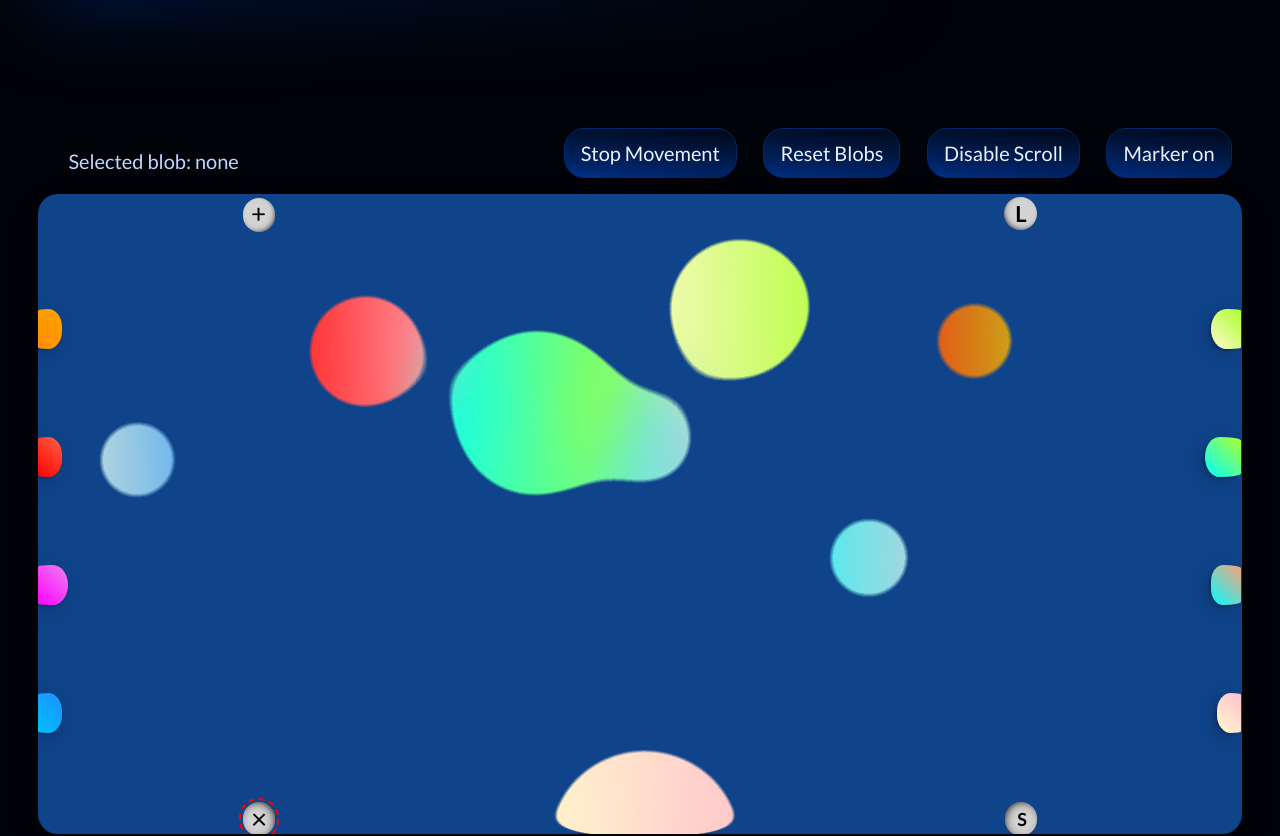
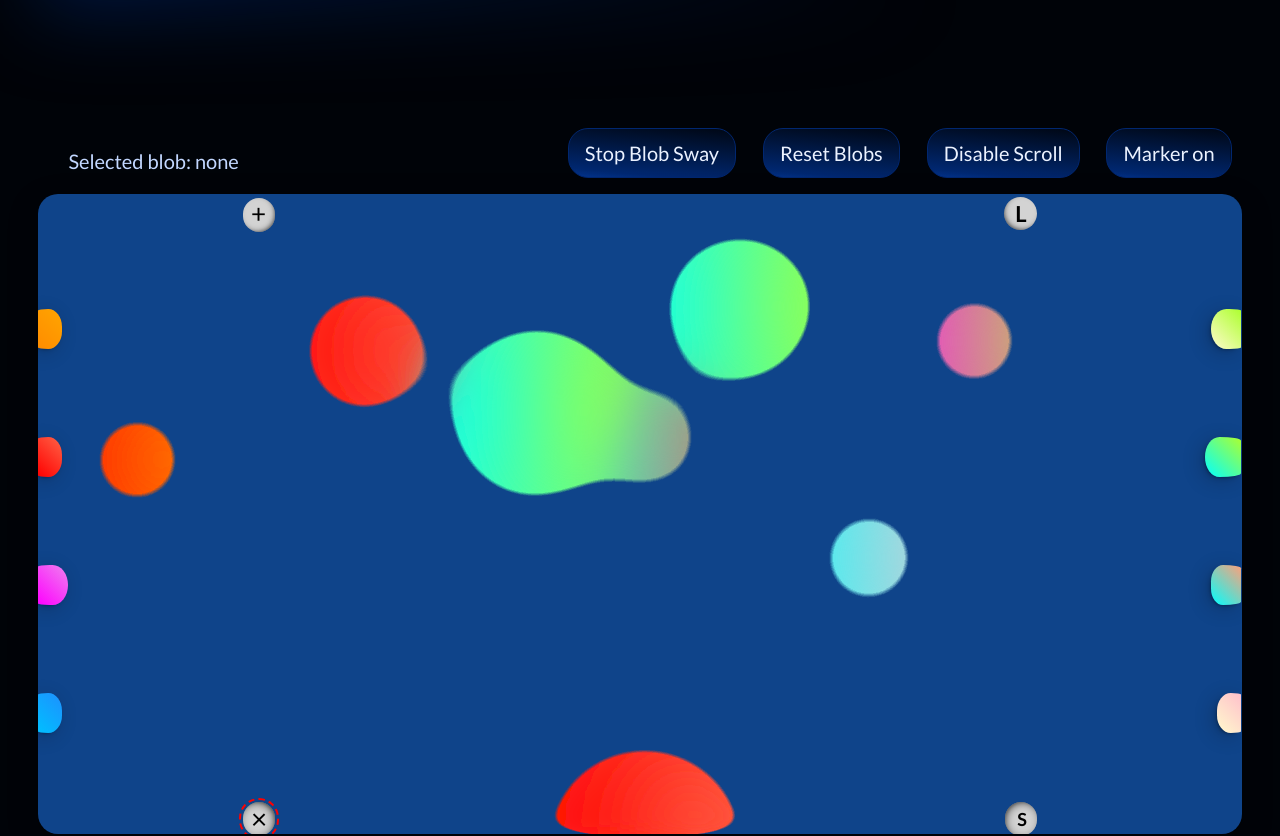
Before and after one commit to jenniina/react-sub-site, a React (Vite) app: page /portfolio/blob in a window 1280 px wide. Shown: the part 2200-3036 px from the top of the page. Built offline with nearby package versions, Linux system fonts and the light colour scheme; no server answers.

Commit message:
streamline keyboard color change and add check for reduced motion preference

```diff
--- a/src/components/Blob/blobJS.tsx
+++ b/src/components/Blob/blobJS.tsx
@@ -1,6 +1,12 @@
 import React, { useRef, useEffect, useState, useContext } from 'react'
 import { isEqual } from 'lodash'
-import { Draggable, BackgroundColor, RefObject, focusedBlob } from './interfaces'
+import {
+  Draggable,
+  BackgroundColor,
+  RefObject,
+  focusedBlob,
+  ColorPair,
+} from './interfaces'
 import DragComponent from './components/DragComponent'
 import { BlobContext, Props } from './components/BlobProvider'
 
@@ -60,6 +66,19 @@ export default function BlobJS() {
   if (draggables[d] === undefined) {
     draggables[d] = []
   }
+
+  const colorPairs: ColorPair[] = [
+    { color1: 'lemonchiffon', color2: 'pink', class: 'color-pinkyellow' },
+    { color1: 'lemonchiffon', color2: 'greenyellow', class: 'color-yellowlime' },
+    { color1: 'cyan', color2: 'greenyellow', class: 'color-cyanyellow' },
+    { color1: 'cyan', color2: 'pink', class: 'color-cyanpink' },
+    { color1: 'darkorange', color2: 'orange', class: 'color-orange' },
+    { color1: 'red', color2: 'tomato', class: 'color-red' },
+    { color1: 'magenta', color2: 'violet', class: 'color-purple' },
+    { color1: 'deepskyblue', color2: 'dodgerblue', class: 'color-blue' },
+  ]
+
+  const [colorIndex, setColorIndex] = useState(0)
 
   const [focusedBlob, setFocusedBlob] = useState<focusedBlob | null>(null)
   const [usingKeyboard, setUsingKeyboard] = useState(false)
@@ -163,7 +182,7 @@ export default function BlobJS() {
     setHasBeenMade(true)
   }
 
-  let paused: boolean
+  const [paused, setPaused] = useState(false)
 
   function stopSway(
     e:
@@ -174,15 +193,36 @@ export default function BlobJS() {
 
     if (!paused && dragUl0.current) {
       dragUl0.current.classList.add('paused')
-      paused = true
-      if (stopBlobs.current) stopBlobs.current.textContent = 'Start Movement'
+      setPaused(true)
+      if (stopBlobs.current) stopBlobs.current.textContent = 'Start Blob Sway'
     } else if (paused && dragUl0.current) {
       dragUl0.current.classList.remove('paused')
-      paused = false
-      if (stopBlobs.current) stopBlobs.current.textContent = 'Stop Movement'
+      setPaused(false)
+      if (stopBlobs.current) stopBlobs.current.textContent = 'Stop Blob Sway'
     }
-    return () => {}
   }
+
+  const [prefersReducedMotion, setPrefersReducedMotion] = useState(false)
+
+  useEffect(() => {
+    const mediaQuery = window.matchMedia('(prefers-reduced-motion: reduce)')
+    setPrefersReducedMotion(mediaQuery.matches)
+
+    const listener = () => setPrefersReducedMotion(mediaQuery.matches)
+    mediaQuery.addEventListener('change', listener)
+
+    return () => {
+      mediaQuery.removeEventListener('change', listener)
+    }
+  }, [])
+
+  useEffect(() => {
+    if (prefersReducedMotion && dragUl0.current) {
+      dragUl0.current.classList.add('paused')
+      setPaused(true)
+      if (stopBlobs.current) stopBlobs.current.textContent = 'Start Blob Sway'
+    }
+  }, [prefersReducedMotion])
 
   const amountOfBlobs = 8 // Initial amount of blobs
 
@@ -199,7 +239,7 @@ export default function BlobJS() {
   const makeAnew = (amount: number) => {
     for (let i: number = 0; i < amount; i++) {
       const colorswitch = () => {
-        let number: number = Math.ceil(getRandomMinMax(0.1, 7))
+        let number: number = Math.ceil(getRandomMinMax(0.1, 8))
         switch (number) {
           case 1:
             color1 = 'lemonchiffon'
@@ -228,6 +268,10 @@ export default function BlobJS() {
           case 7:
             color1 = 'deepskyblue'
             color2 = 'dodgerblue'
+            break
+          case 8:
+            color1 = 'darkorage'
+            color2 = 'orange'
             break
           default:
             color1 = 'cyan'
@@ -556,7 +600,7 @@ export default function BlobJS() {
               stopSway(e)
             }}
           >
-            Stop Movement
+            Stop Blob Sway
           </button>
           <button
             ref={resetBlobs}
@@ -645,6 +689,9 @@ export default function BlobJS() {
               getRandomMinMax={getRandomMinMax}
               focusedBlob={focusedBlob}
               setFocusedBlob={setFocusedBlob}
+              colorIndex={colorIndex}
+              setColorIndex={setColorIndex}
+              colorPairs={colorPairs}
             />
           </div>
           <div
--- a/src/components/Blob/components/DragComponent.tsx
+++ b/src/components/Blob/components/DragComponent.tsx
@@ -6,7 +6,7 @@ import {
   Dispatch,
   SetStateAction,
 } from 'react'
-import { Draggable, focusedBlob } from '../interfaces'
+import { Draggable, focusedBlob, ColorPair } from '../interfaces'
 import Blob from './Blob'
 
 let zIndex = 1
@@ -55,6 +55,9 @@ interface DragComponentProps {
   getRandomMinMax: (min: number, max: number) => number
   focusedBlob: focusedBlob | null
   setFocusedBlob: Dispatch<SetStateAction<focusedBlob | null>>
+  colorIndex: number
+  setColorIndex: Dispatch<SetStateAction<number>>
+  colorPairs: ColorPair[]
 }
 
 const DragComponent = (props: DragComponentProps) => {
@@ -179,7 +182,7 @@ const DragComponent = (props: DragComponentProps) => {
         e.target as HTMLElement
       ).style.background = `linear-gradient(${angle}, ${color1},${color2})`
       ;(e.target as HTMLElement).removeAttribute('class')
-      ;(e.target as HTMLElement).classList.add('dragzone', 'color-red')
+      ;(e.target as HTMLElement).classList.add('dragzone', 'color-violet')
     }
     if (
       props.colorBlockBlue.current &&
@@ -400,49 +403,109 @@ const DragComponent = (props: DragComponentProps) => {
       case 'Enter': //Cycle through colors
         //e.stopImmediatePropagation()
         if ((e.target as HTMLElement).closest(`.drag-container${props.d}`)) {
-          if (color1 == 'lemonchiffon' && color2 == 'pink') {
-            color1 = 'lemonchiffon'
-            color2 = 'greenyellow'
+          props.setColorIndex((prevColorIndex) => {
+            const nextColorIndex = (prevColorIndex + 1) % props.colorPairs.length
+            const { color1, color2, class: colorClass } = props.colorPairs[nextColorIndex]
+
             ;(
               e.target as HTMLElement
             ).style.backgroundImage = `linear-gradient(${angle}, ${color1},${color2})`
             ;(e.target as HTMLElement).removeAttribute('class')
-            ;(e.target as HTMLElement).classList.add('dragzone', 'color-yellowlime')
-          } else if (color1 == 'lemonchiffon' && color2 == 'greenyellow') {
-            color1 = 'cyan'
-            color2 = 'greenyellow'
-            ;(
-              e.target as HTMLElement
-            ).style.backgroundImage = `linear-gradient(${angle}, ${color1},${color2})`
-            ;(e.target as HTMLElement).removeAttribute('class')
-            ;(e.target as HTMLElement).classList.add('dragzone', 'color-cyanyellow')
-          } else if (color1 == 'cyan' && color2 == 'greenyellow') {
-            color1 = 'cyan'
-            color2 = 'pink'
-            ;(
-              e.target as HTMLElement
-            ).style.background = `linear-gradient(${angle}, ${color1},${color2})`
-            ;(e.target as HTMLElement).removeAttribute('class')
-            ;(e.target as HTMLElement).classList.add('dragzone', 'color-cyanpink')
-          } else if (color1 == 'cyan' && color2 == 'pink') {
-            color1 = 'lemonchiffon'
-            color2 = 'pink'
-            ;(
-              e.target as HTMLElement
-            ).style.background = `linear-gradient(${angle}, ${color1},${color2})`
-            ;(e.target as HTMLElement).removeAttribute('class')
-            ;(e.target as HTMLElement).classList.add('dragzone', 'color-pinkyellow')
-          } else {
-            color1 = 'lemonchiffon'
-            color2 = 'greenyellow'
-            ;(
-              e.target as HTMLElement
-            ).style.backgroundImage = `linear-gradient(${angle}, ${color1},${color2})`
-            ;(e.target as HTMLElement).removeAttribute('class')
-            ;(e.target as HTMLElement).classList.add('dragzone', 'color-yellowlime')
-          }
+            ;(e.target as HTMLElement).classList.add('dragzone', colorClass)
+
+            return nextColorIndex // Return the new color index
+          })
         }
-        e.preventDefault()
+        //   // Old way of doing it:
+        //   // Calculate the next color index first
+        //   const nextColorIndex = (props.colorIndex + 1) % props.colorPairs.length
+        //   const { color1, color2, class: colorClass } = props.colorPairs[nextColorIndex]
+
+        //   ;(
+        //     e.target as HTMLElement
+        //   ).style.backgroundImage = `linear-gradient(${angle}, ${color1},${color2})`
+        //   ;(e.target as HTMLElement).removeAttribute('class')
+        //   ;(e.target as HTMLElement).classList.add('dragzone', colorClass)
+
+        //   // Then update the state
+        //   props.setColorIndex(nextColorIndex)
+        //}
+        // if ((e.target as HTMLElement).closest(`.drag-container${props.d}`)) {
+        //   if (color1 == 'lemonchiffon' && color2 == 'pink') {
+        //     color1 = 'lemonchiffon'
+        //     color2 = 'greenyellow'
+        //     ;(
+        //       e.target as HTMLElement
+        //     ).style.backgroundImage = `linear-gradient(${angle}, ${color1},${color2})`
+        //     ;(e.target as HTMLElement).removeAttribute('class')
+        //     ;(e.target as HTMLElement).classList.add('dragzone', 'color-yellowlime')
+        //   } else if (color1 == 'lemonchiffon' && color2 == 'greenyellow') {
+        //     color1 = 'cyan'
+        //     color2 = 'greenyellow'
+        //     ;(
+        //       e.target as HTMLElement
+        //     ).style.backgroundImage = `linear-gradient(${angle}, ${color1},${color2})`
+        //     ;(e.target as HTMLElement).removeAttribute('class')
+        //     ;(e.target as HTMLElement).classList.add('dragzone', 'color-cyanyellow')
+        //   } else if (color1 == 'cyan' && color2 == 'greenyellow') {
+        //     color1 = 'cyan'
+        //     color2 = 'pink'
+        //     ;(
+        //       e.target as HTMLElement
+        //     ).style.background = `linear-gradient(${angle}, ${color1},${color2})`
+        //     ;(e.target as HTMLElement).removeAttribute('class')
+        //     ;(e.target as HTMLElement).classList.add('dragzone', 'color-cyanpink')
+        //   } else if (color1 == 'cyan' && color2 == 'pink') {
+        //     color1 = 'darkorange'
+        //     color2 = 'orange'
+        //     ;(
+        //       e.target as HTMLElement
+        //     ).style.background = `linear-gradient(${angle}, ${color1},${color2})`
+        //     ;(e.target as HTMLElement).removeAttribute('class')
+        //     ;(e.target as HTMLElement).classList.add('dragzone', 'color-orange')
+        //   } else if (color1 == 'darkorange' && color2 == 'orange') {
+        //     color1 = 'red'
+        //     color2 = 'tomato'
+        //     ;(
+        //       e.target as HTMLElement
+        //     ).style.background = `linear-gradient(${angle}, ${color1},${color2})`
+        //     ;(e.target as HTMLElement).removeAttribute('class')
+        //     ;(e.target as HTMLElement).classList.add('dragzone', 'color-red')
+        //   } else if (color1 == 'red' && color2 == 'tomato') {
+        //     color1 = 'magenta'
+        //     color2 = 'violet'
+        //     ;(
+        //       e.target as HTMLElement
+        //     ).style.background = `linear-gradient(${angle}, ${color1},${color2})`
+        //     ;(e.target as HTMLElement).removeAttribute('class')
+        //     ;(e.target as HTMLElement).classList.add('dragzone', 'color-purple')
+        //   } else if (color1 == 'magenta' && color2 == 'violet') {
+        //     color1 = 'deepskyblue'
+        //     color2 = 'dodgerblue'
+        //     ;(
+        //       e.target as HTMLElement
+        //     ).style.background = `linear-gradient(${angle}, ${color1},${color2})`
+        //     ;(e.target as HTMLElement).removeAttribute('class')
+        //     ;(e.target as HTMLElement).classList.add('dragzone', 'color-blue')
+        //   } else if (color1 == 'deepskyblue' && color2 == 'dodgerblue') {
+        //     color1 = 'lemonchiffon'
+        //     color2 = 'pink'
+        //     ;(
+        //       e.target as HTMLElement
+        //     ).style.background = `linear-gradient(${angle}, ${color1},${color2})`
+        //     ;(e.target as HTMLElement).removeAttribute('class')
+        //     ;(e.target as HTMLElement).classList.add('dragzone', 'color-pinkyellow')
+        //   } else {
+        //     color1 = 'lemonchiffon'
+        //     color2 = 'greenyellow'
+        //     ;(
+        //       e.target as HTMLElement
+        //     ).style.backgroundImage = `linear-gradient(${angle}, ${color1},${color2})`
+        //     ;(e.target as HTMLElement).removeAttribute('class')
+        //     ;(e.target as HTMLElement).classList.add('dragzone', 'color-yellowlime')
+        //   }
+        // }
+        //e.preventDefault()
         break
       case '0': //Move blob to the bottom of the z-index pile
         //e.stopImmediatePropagation()
--- a/src/components/Blob/interfaces/index.ts
+++ b/src/components/Blob/interfaces/index.ts
@@ -33,3 +33,8 @@ export interface focusedBlob {
   width: number
   height: number
 }
+export interface ColorPair {
+  color1: string
+  color2: string
+  class: string
+}
```
Also changed, not shown: 3 other files (tests, documents, lock files or other folders).
